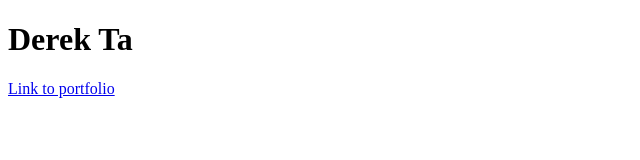
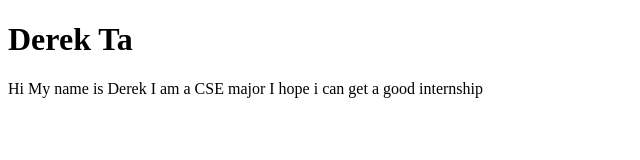
Before and after one commit to samyak-karnavat/cse135hw1, a plain HTML site: page members/derekta.html in a window 1280 px wide. Shown: the whole page, without its empty margins (0-640 px from the left). Drawn offline with Linux system fonts and the light colour scheme.

Commit message:
Push portfolio

```diff
--- a/members/derekta.html
+++ b/members/derekta.html
@@ -6,6 +6,6 @@
 </head>
 <body>
 	<h1>Derek Ta</h1>
-	<a href="/">Link to portfolio</a>
+	<p>Hi My name is Derek I am a CSE major I hope i can get a good internship</p>
 </body>
 </html>
```
